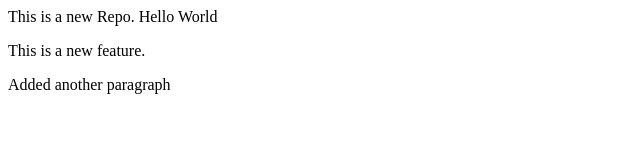
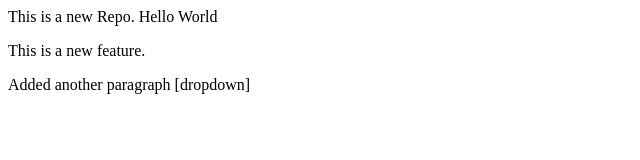
Before and after one commit to priyankaswal/localRepo, a plain HTML site: page index.html in a window 1280 px wide. Shown: the whole page, without its empty margins (0-640 px from the left). Drawn offline with Linux system fonts and the light colour scheme.

```diff
--- a/index.html
+++ b/index.html
@@ -1,3 +1,3 @@
 <p>This is a new Repo. Hello World</p>
 <p>This is a new feature.</p>
-<p>Added another paragraph</p>
+<p>Added another paragraph [dropdown]</p>
```
